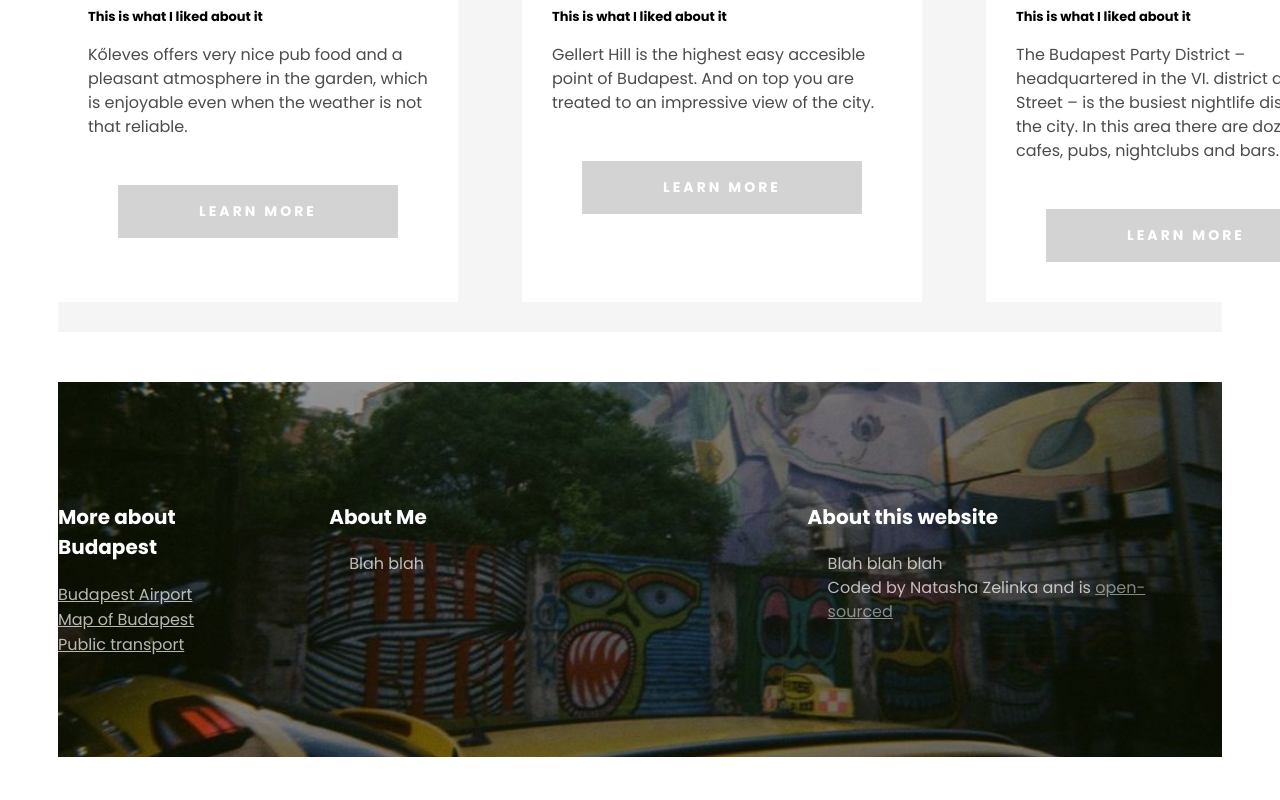
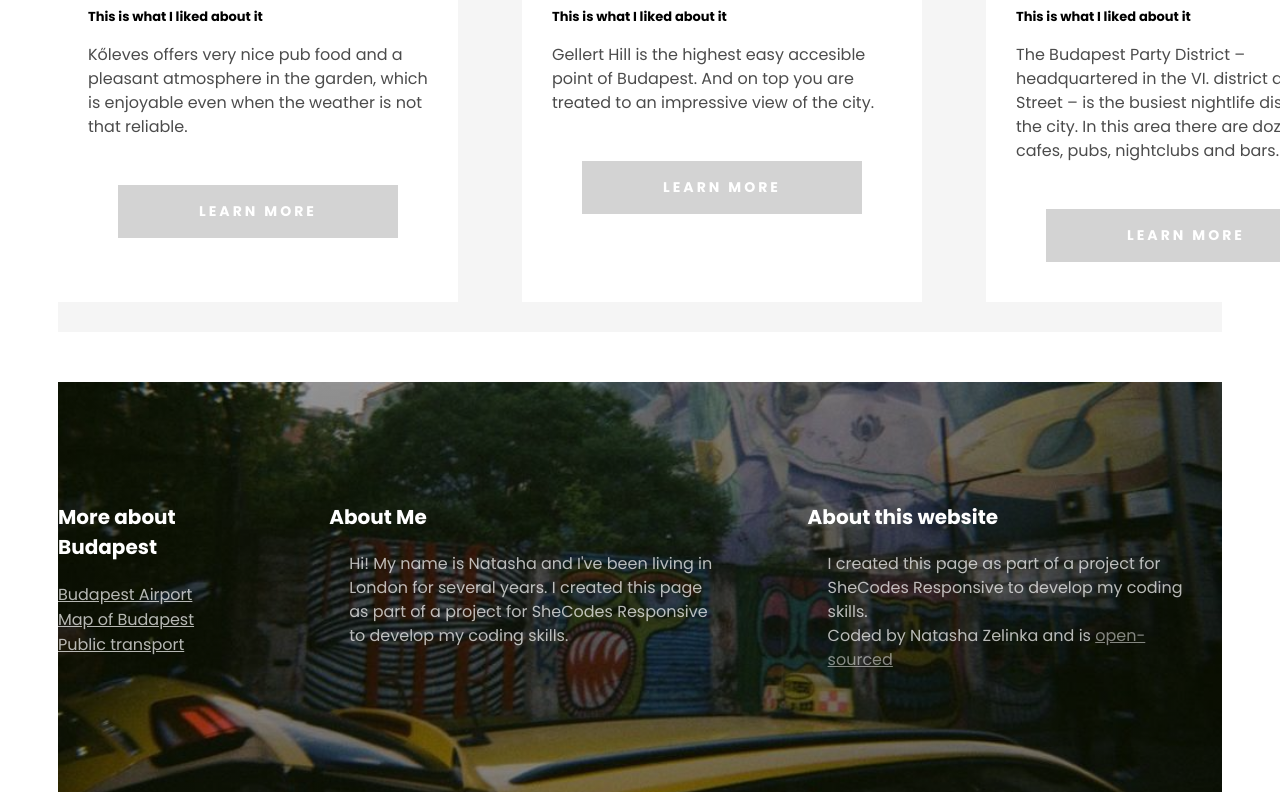
Before and after one commit to natashazelinka/Budapest-travel-project, a plain HTML site: page index.html in a window 1280 px wide. Shown: the part 2057-2857 px from the top of the page. Before the commit the page ends 2822 px from the top, so only its background shows below. Drawn offline with Linux system fonts and the light colour scheme.

Commit message:
Added footer text HTML

```diff
--- a/index.html
+++ b/index.html
@@ -96,8 +96,6 @@
     </div>
     </div>
 
-
-
   </div>
 </section>
 
@@ -125,12 +123,16 @@
 
         <div>
           <h3>About Me</h3>
-          <p>Blah blah</p>
+          <p>Hi! My name is Natasha and I've been living in London for several
+              years. I created this page as part of a
+              project for SheCodes Responsive to develop my coding skills.</p>
         </div>
 
         <div>
           <h3>About this website</h3>
-          <p>Blah blah blah
+          <p>
+            I created this page as part of a project for SheCodes Responsive
+              to develop my coding skills.
           </br>
           Coded by Natasha Zelinka and is
         <a href="https://github.com/natashazelinka">open-sourced</a>
```
